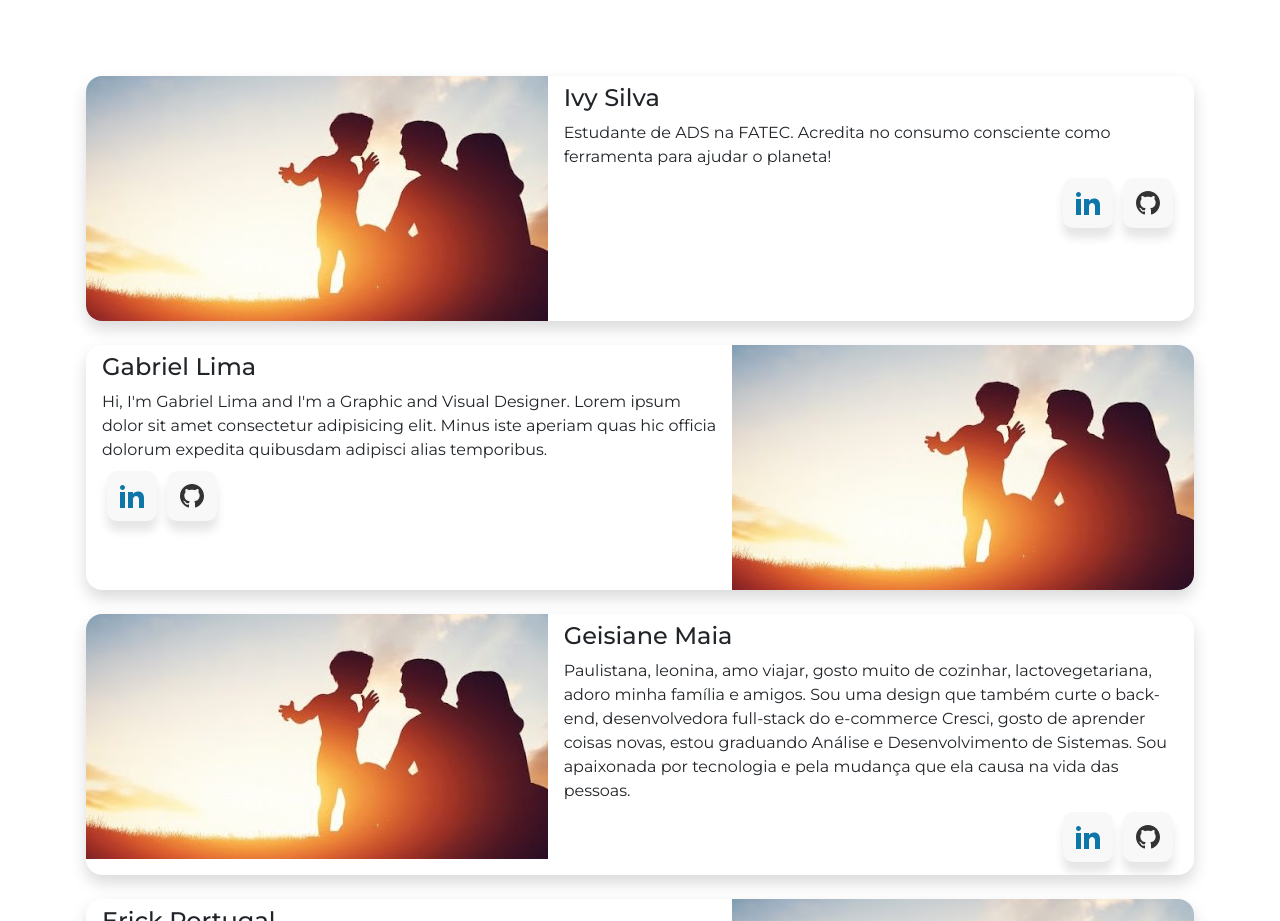
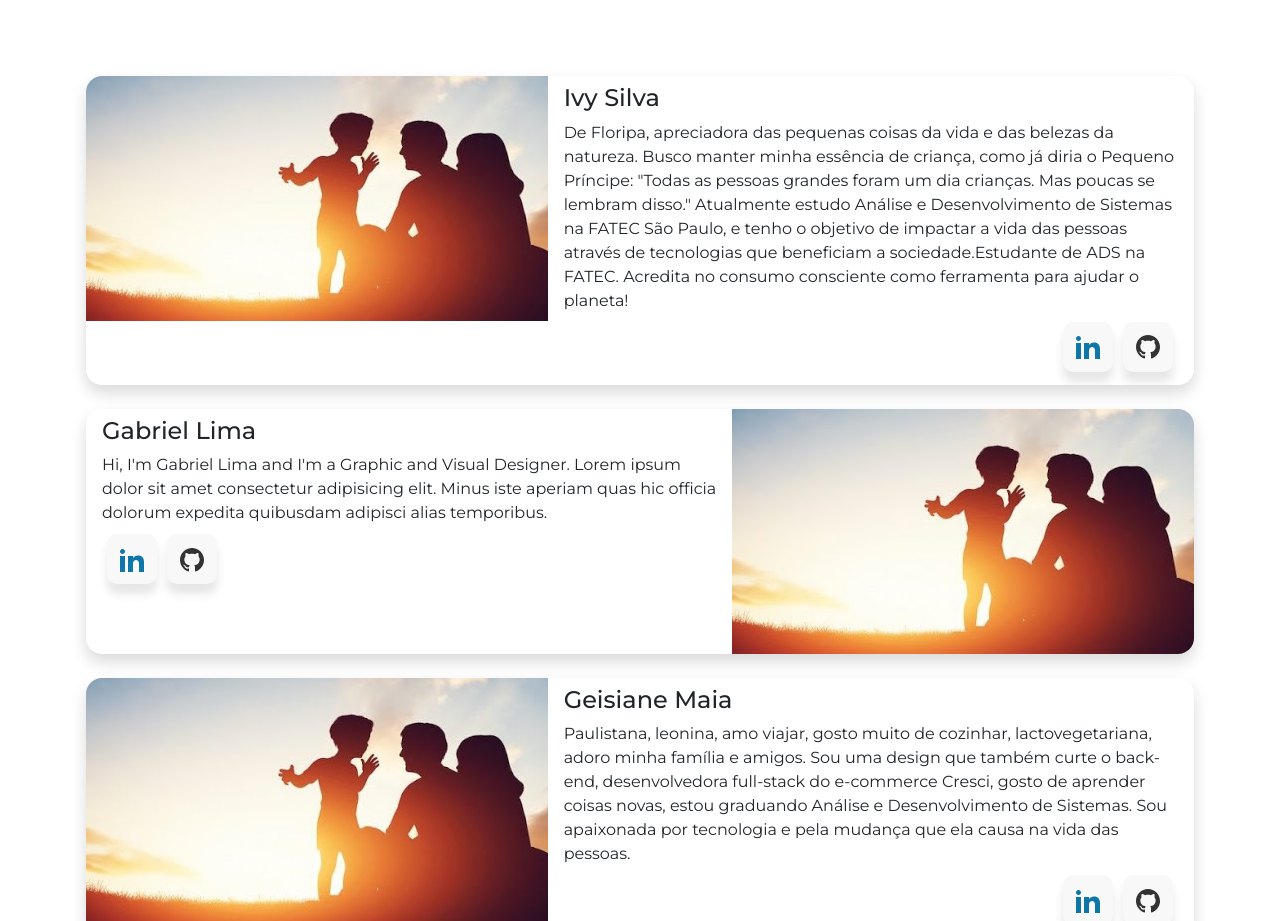
Before and after one commit to gabriellimma/cresci, an Angular app in the folder siteCresci/: page /sobre in a window 1280 px wide. Shown: the part 1060-1981 px from the top of the page. Built offline with nearby package versions, Linux system fonts and the light colour scheme.

Commit message:
texto ivy

```diff
--- a/siteCresci/src/app/sobre/sobre.component.html
+++ b/siteCresci/src/app/sobre/sobre.component.html
@@ -66,7 +66,7 @@
         <div class="card-block px-6">
           <h4 class="card-title mt-2">Ivy Silva</h4>
           <p class="card-text mt-2">
-            Estudante de ADS na FATEC. Acredita no consumo consciente como ferramenta para ajudar o planeta!
+            De Floripa, apreciadora das pequenas coisas da vida e das belezas da natureza. Busco manter minha essência de criança, como já diria o Pequeno Príncipe: "Todas as pessoas grandes foram um dia crianças. Mas poucas se lembram disso." Atualmente estudo Análise e Desenvolvimento de Sistemas na FATEC São Paulo, e tenho o objetivo de impactar a vida das pessoas através de tecnologias que beneficiam a sociedade.Estudante de ADS na FATEC. Acredita no consumo consciente como ferramenta para ajudar o planeta!
           </p>
           <div class="social-links d-flex
           justify-content-end mt-1 mb-2">
```
